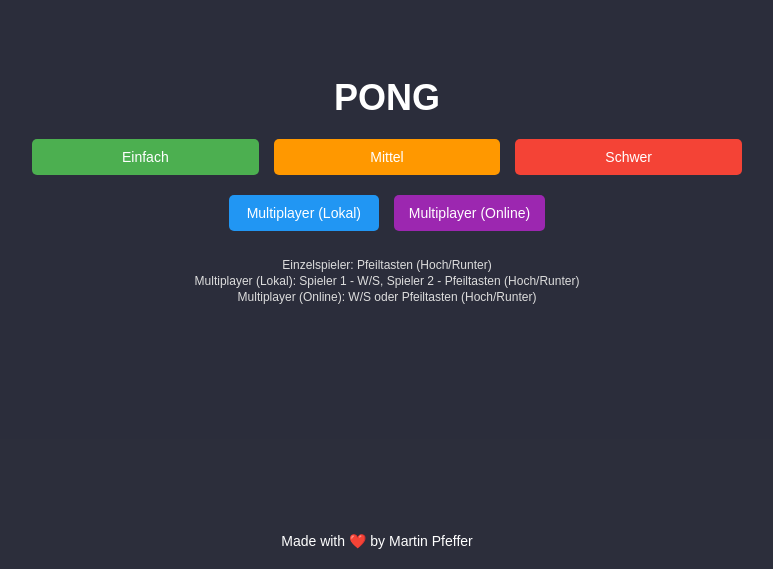
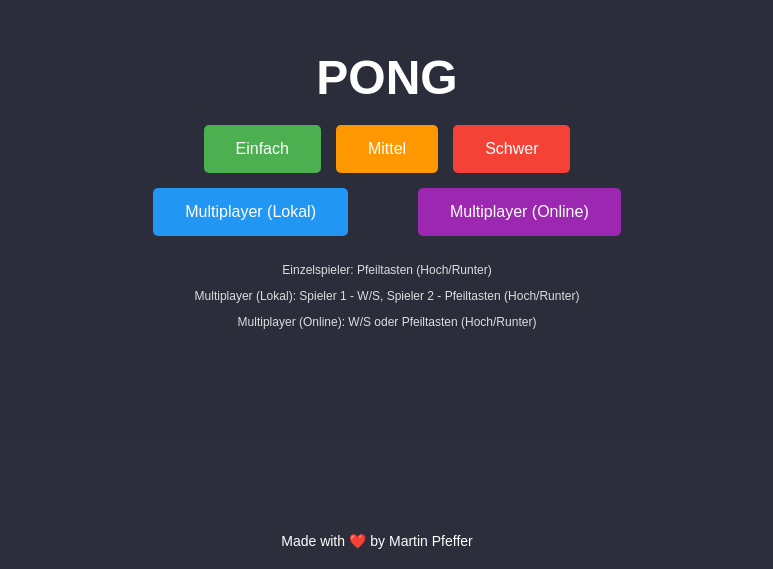
Before and after one commit to pepperonas/games, a React (Create React App) app in the folder pong-react/: page / in a window 1280 px wide. Shown: the part 231-800 px from the top of the page, without its empty margins (263-1036 px from the left). Built offline with nearby package versions, Linux system fonts and the light colour scheme.

Commit message:
- fixed menu

```diff
--- a/pong-react/src/components/StartScreen.css
+++ b/pong-react/src/components/StartScreen.css
@@ -1,4 +1,4 @@
-/* StartScreen.css - Korrigiert für nebeneinander angezeigte Schwierigkeits-Buttons */
+/* StartScreen.css - Für Portrait und Landscape */
 .start-screen {
     position: absolute;
     top: 0;
@@ -27,10 +27,10 @@
     max-width: 600px;
 }
 
-/* Die Gruppe der Schwierigkeitsauswahl-Buttons - IMMER horizontal */
+/* Die Gruppe der Schwierigkeitsauswahl-Buttons */
 .difficulty-buttons {
     display: flex;
-    flex-direction: row !important; /* Erzwinge horizontale Anordnung */
+    flex-direction: row; /* Default: horizontal */
     justify-content: center;
     width: 100%;
     margin-bottom: 10px;
@@ -57,19 +57,6 @@
     cursor: pointer;
     border-radius: 5px;
     transition: background-color 0.3s;
-}
-
-/* Schwierigkeitsbuttons gleiche Größe und nebeneinander */
-.difficulty-buttons .button {
-    flex: 1;
-    max-width: 150px;
-    min-width: 100px;
-}
-
-/* Multiplayer-Buttons volle Breite */
-.multiplayer-buttons .button {
-    width: calc(100% - 10px);
-    max-width: 450px;
 }
 
 /* Farben für die verschiedenen Buttons */
@@ -115,106 +102,7 @@
     color: #ddd;
 }
 
-/* Landscape-Modus */
-@media (orientation: landscape) {
-    .start-screen {
-        padding: 10px;
-        height: auto;
-        min-height: 100%;
-    }
-
-    .button-group {
-        width: 90%;
-        max-width: 90%;
-        margin: 0 auto 10px auto;
-    }
-
-    .difficulty-buttons {
-        flex-wrap: nowrap; /* Verhindert Umbruch */
-        justify-content: center;
-        gap: 5px;
-        width: 100%;
-    }
-
-    .difficulty-buttons .button {
-        flex: 1 1 auto;
-        width: 33.33%; /* Gleiche Breite für jeden Button */
-        min-width: 100px;
-        max-width: none;
-    }
-
-    .multiplayer-buttons {
-        flex-wrap: wrap;
-        justify-content: center;
-        gap: 5px;
-        width: 100%;
-        flex-direction: row;
-    }
-
-    .multiplayer-buttons .button {
-        flex: 0 1 auto;
-        min-width: 150px;
-        max-width: none;
-        width: auto;
-    }
-
-    .controls-info {
-        font-size: 12px;
-        margin-top: 5px;
-    }
-
-    .controls-info p {
-        margin: 2px 0;
-    }
-}
-
-/* Landscape-Modus auf kleineren Geräten */
-.landscape-mode {
-    padding: 10px;
-}
-
-.landscape-mode h1 {
-    font-size: 36px;
-    margin-bottom: 10px;
-}
-
-.landscape-mode .button-group {
-    flex-direction: column;
-    margin-bottom: 10px;
-}
-
-.landscape-mode .difficulty-buttons {
-    width: 100%;
-    display: flex;
-    flex-direction: row !important;
-    justify-content: space-between;
-    margin: 5px 0;
-}
-
-.landscape-mode .multiplayer-buttons {
-    width: 100%;
-    display: flex;
-    flex-direction: row;
-    justify-content: center;
-    margin: 5px 0;
-}
-
-.landscape-mode .button {
-    padding: 10px 15px;
-    margin: 5px;
-    font-size: 14px;
-}
-
-.landscape-mode .controls-info {
-    font-size: 12px;
-    margin-top: 5px;
-}
-
-.landscape-mode .controls-info p {
-    margin: 2px 0;
-}
-
-/* Für mobile Geräte im Portrait-Modus */
+/* Portrait-Modus für mobile Geräte */
 @media (max-width: 768px) and (orientation: portrait) {
     .start-screen h1 {
         font-size: 42px;
@@ -225,26 +113,23 @@
         width: 90%;
     }
 
-    /* Trotz Portrait-Modus horizontale Anordnung der Schwierigkeits-Buttons */
+    /* Buttons untereinander anordnen im Portrait-Modus */
     .difficulty-buttons {
-        flex-direction: row !important;
-        flex-wrap: nowrap;
-        justify-content: center;
+        flex-direction: column;
+        align-items: center;
         width: 100%;
     }
 
     .difficulty-buttons .button {
-        flex: 1;
-        width: 33.33%;
-        margin: 0 2px;
-        padding: 12px 10px;
-        font-size: 14px;
-        min-width: 0;
+        width: 80%;
+        max-width: 300px;
+        margin: 5px 0;
     }
 
     .multiplayer-buttons .button {
         width: 80%;
         max-width: 300px;
+        margin: 5px 0;
     }
 
     .controls-info {
@@ -253,111 +138,76 @@
     }
 }
 
-/* Speziell für kleinere Landscape-Geräte */
+/* Landscape-Modus */
+@media (orientation: landscape) {
+    .start-screen {
+        padding: 10px;
+    }
+
+    .button-group {
+        margin-bottom: 10px;
+    }
+
+    /* Schwierigkeitsbuttons in einer Reihe und mittig */
+    .difficulty-buttons {
+        flex-direction: row;
+        justify-content: center;
+        align-items: center;
+        gap: 5px;
+        width: 100%;
+    }
+
+    .difficulty-buttons .button {
+        flex: 0 1 auto;
+        min-width: 100px;
+        margin: 0 5px;
+    }
+
+    /* Multiplayer-Buttons in Landscape */
+    .multiplayer-buttons {
+        flex-direction: row;
+        justify-content: center;
+        align-items: center;
+        width: 100%;
+        margin-top: 5px;
+    }
+
+    .multiplayer-buttons .button {
+        flex: 0 1 auto;
+        width: auto;
+        min-width: 100px;
+        margin: 0 35px !important;
+    }
+
+    /* Spezifisch für Samsung S24 und ähnliche hochauflösende Geräte */
+    @media screen and (min-width: 1000px) and (max-height: 600px) and (orientation: landscape) {
+        .multiplayer-buttons .button {
+            margin: 0 12px !important;
+        }
+    }
+
+    .controls-info {
+        font-size: 12px;
+        margin-top: 5px;
+    }
+}
+
+/* Speziell für kleine Landscape-Geräte */
 @media (max-height: 450px) and (orientation: landscape) {
-    .landscape-mode h1 {
+    .start-screen h1 {
         font-size: 28px;
         margin-bottom: 5px;
     }
 
-    .landscape-mode .button-group {
-        margin-bottom: 5px;
-    }
-
-    .landscape-mode .difficulty-buttons .button {
+    .difficulty-buttons .button {
         padding: 8px 12px;
         font-size: 12px;
-        margin: 3px;
-        min-width: 80px;
-    }
-
-    .landscape-mode .multiplayer-buttons .button {
-        padding: 8px 12px;
-        font-size: 12px;
-        margin: 3px;
-    }
-
-    .landscape-mode .controls-info {
-        display: none; /* Verstecke Steuerungsinformationen auf sehr kleinen Bildschirmen */
-    }
-}
-
-/* Spezifisch für das Samsung S24 Ultra im Landscape-Modus */
-@media (min-width: 1200px) and (max-height: 500px) and (orientation: landscape) {
-    .start-screen, .wide-device {
-        height: 100%;
-        display: flex;
-        flex-direction: column;
-        justify-content: center;
-        align-items: center;
-    }
-
-    .button-group {
-        width: 90%;
-        max-width: 800px;
-        margin-bottom: 15px;
-    }
-
-    .difficulty-buttons {
-        margin: 5px 0;
-        width: 100%;
-        display: flex;
-        flex-direction: row !important;
-        justify-content: center;
-    }
-
-    .multiplayer-buttons {
-        margin: 5px 0;
-        width: 100%;
-        display: flex;
-        flex-direction: row;
-        justify-content: center;
-    }
-
-    .difficulty-buttons .button {
-        min-width: 120px;
-        margin: 0 5px;
-        padding: 12px 20px;
-        font-size: 16px;
-        flex: 1;
-        width: 33.33%;
+        margin: 0 3px;
     }
 
     .multiplayer-buttons .button {
-        min-width: 180px;
-        width: auto;
-        margin: 0 5px;
-        padding: 12px 20px;
-        font-size: 16px;
-    }
-
-    /* Anpassung des Hauptmenütitels */
-    .start-screen h1 {
-        margin-top: 0;
-        margin-bottom: 20px;
-        font-size: 42px;
-    }
-
-    .controls-info {
-        display: none; /* Verstecken auf sehr breiten Geräten */
+        padding: 8px 12px;
+        font-size: 12px;
+        margin: 3px 0;
     }
 }
-
-/* Für sehr breite Geräte mit geringer Höhe */
-@media (min-width: 1600px) and (max-height: 500px) and (orientation: landscape) {
-    .button-group {
-        max-width: 1000px;
-    }
-
-    .difficulty-buttons .button {
-        padding: 10px 20px;
-        min-width: 150px;
-        font-size: 16px;
-    }
-
-    .multiplayer-buttons .button {
-        padding: 10px 20px;
-        min-width: 200px;
-        font-size: 16px;
-    }
-}
```
